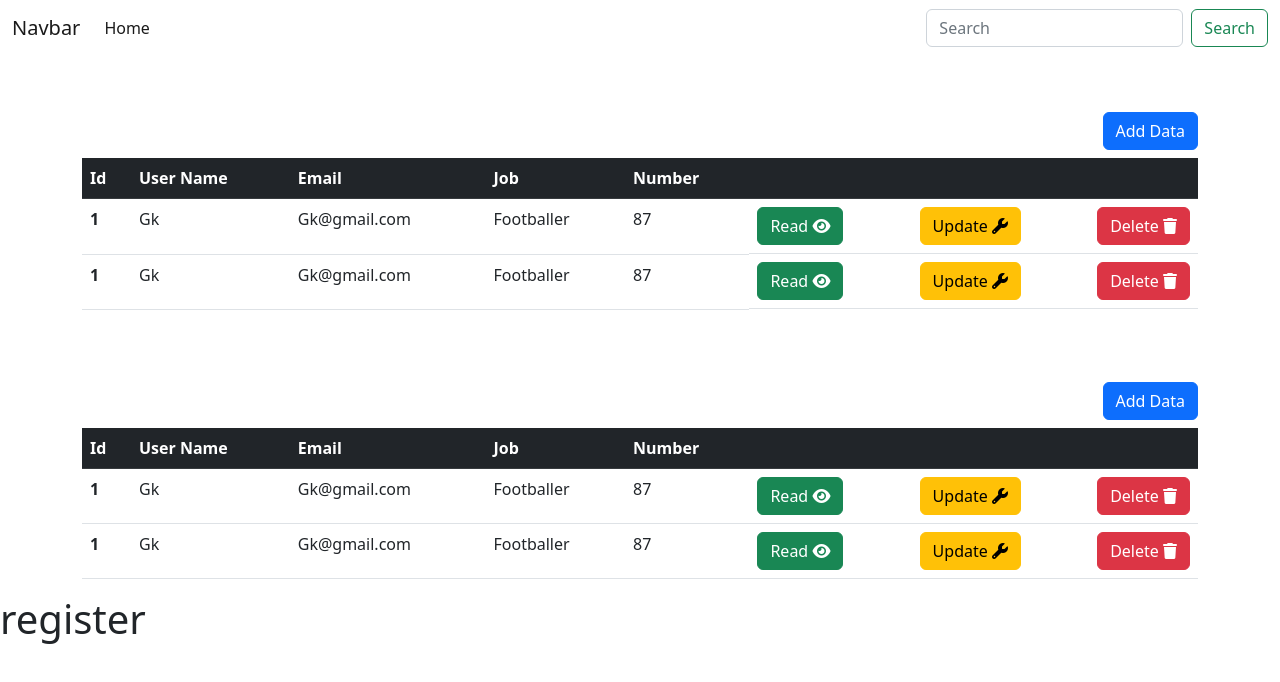
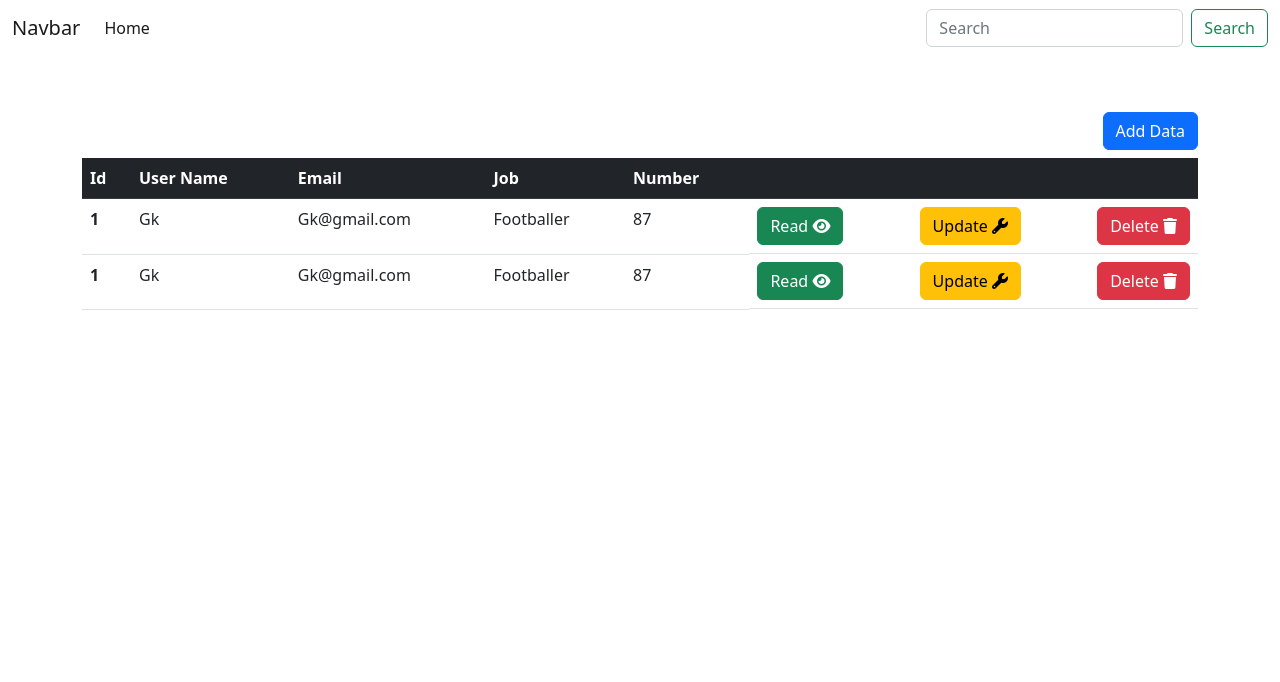
Before and after one commit to 404Bappy/Crud-Application, a React (Create React App) app in the folder client/: page / in a window 1280 px wide. Shown: the top 682 px of the page. Built offline with nearby package versions, Linux system fonts and the light colour scheme.

Commit message:
Initial commit

```diff
--- a/client/src/App.js
+++ b/client/src/App.js
@@ -23,12 +23,11 @@ function App() {
       <Navbar />
       <Switch>
         <Route path="/" component={Home} />
-        <Route path="/" component={Register} />
-        <Route path="/" component={Home} />
+        <Route path="/register" component={Register} />
+
       </Switch>
 
-      <Home />
-      <Register />
+
 
     </div>
 
```
